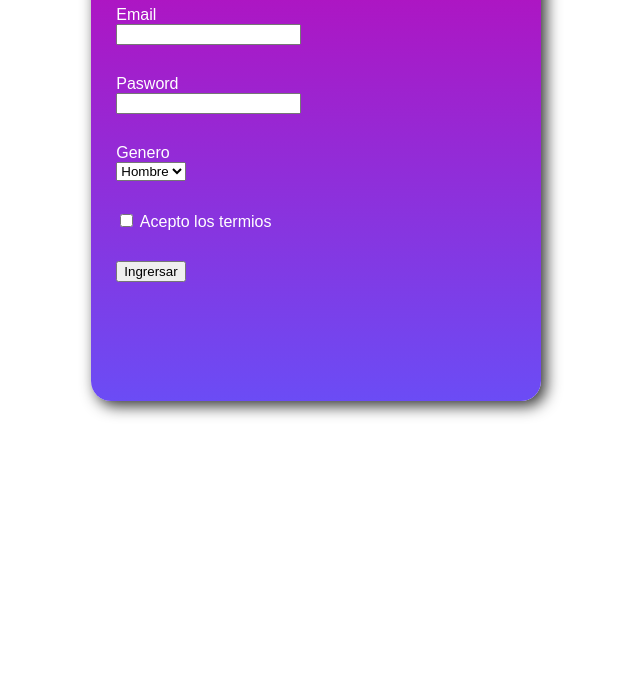
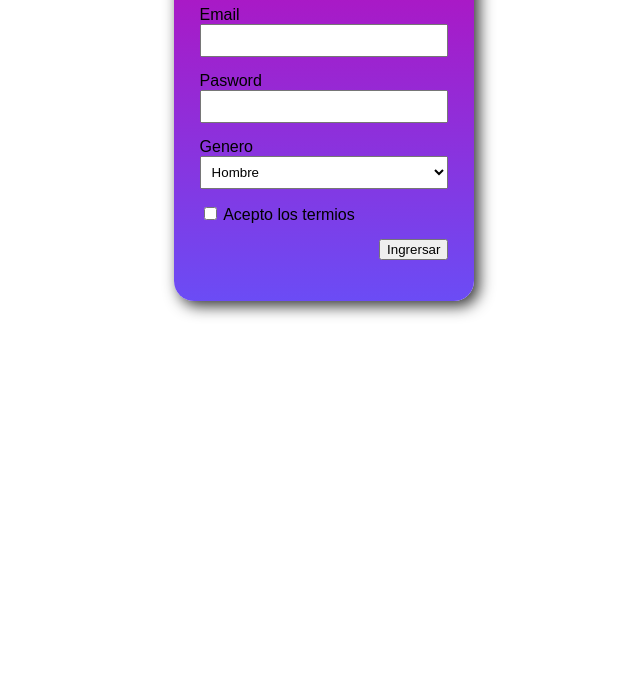
Before and after one commit to fabiankintero/aspirantes-mir-html-y-css, a plain HTML site: page ejercicio1-html-y-css/index.html in a window 1280 px wide. Shown: the part 107-800 px from the top of the page, without its empty margins (324-964 px from the left). Drawn offline with Linux system fonts and the light colour scheme.

Commit message:
correcion

```diff
--- a/ejercicio1-html-y-css/index.html
+++ b/ejercicio1-html-y-css/index.html
@@ -14,7 +14,7 @@
         <input type="email">
       </div>
      <div class="entradas">
-         <label for="size">Pasword</label><br>
+         <label for="">Pasword</label><br>
          <input type="Pasword">
      </div>
      <div class="entradas">
@@ -32,7 +32,5 @@
         <button type="button">Ingrersar</button>
      </div>
      </form>
-
 </body>
-
 </html>
--- a/ejercicio1-html-y-css/styles.css
+++ b/ejercicio1-html-y-css/styles.css
@@ -5,21 +5,17 @@
               }
 
 body {
-font-family:Arial, Helvetica, sans-serif
+font-family:Arial, Helvetica, sans-serif;
 
 }
 
 form {
-    width: 450px;
-    min-height: 500px;
-    height: auto;
+    width: 300px;
     background: linear-gradient(#bd09b7, #6b4cf5 );
     padding: 2%;
     margin: auto;
     border-radius: 20px;
     box-shadow: 5px 5px 15px #333;
-
-
 }
 
 form h1{
@@ -29,14 +25,26 @@ form h1{
 }
 
 form .entradas {
-    margin-bottom: 30px;
-    min-width: 500px;
+   margin-bottom: 15px;
+}
 
-    text-align:left;
-    color: white;
-
-}
 form .boton {
     margin-bottom: 15px;
-    text-align: left;
+    text-align: right;
     color: white;}
+
+input[Type=email], input[Type=pasword],select{
+        width: 100%;
+        padding: 7px;
+    }
+
+@media (min-width:500px){
+       body{
+        width: 100%;
+     }
+}
+@media (max-width:500px){
+    .form{
+    width: 300%;
+ }
+}
--- a/estilos.css
+++ b/estilos.css
@@ -4,12 +4,14 @@ h1 {
 }
     h2 {
         color: #faf7f7;
-        background-color: rgb(15, 15, 15);
+        background-color: #0f0f0f;
 
 }
 body {
-    background-color: rgb(191, 248, 229);
+
+
    text-align: center;
+   background-image:linear-gradient(black, white)
 
 }
 .centrar {
```
Lines whose indentation alone changed are shown as unchanged.
